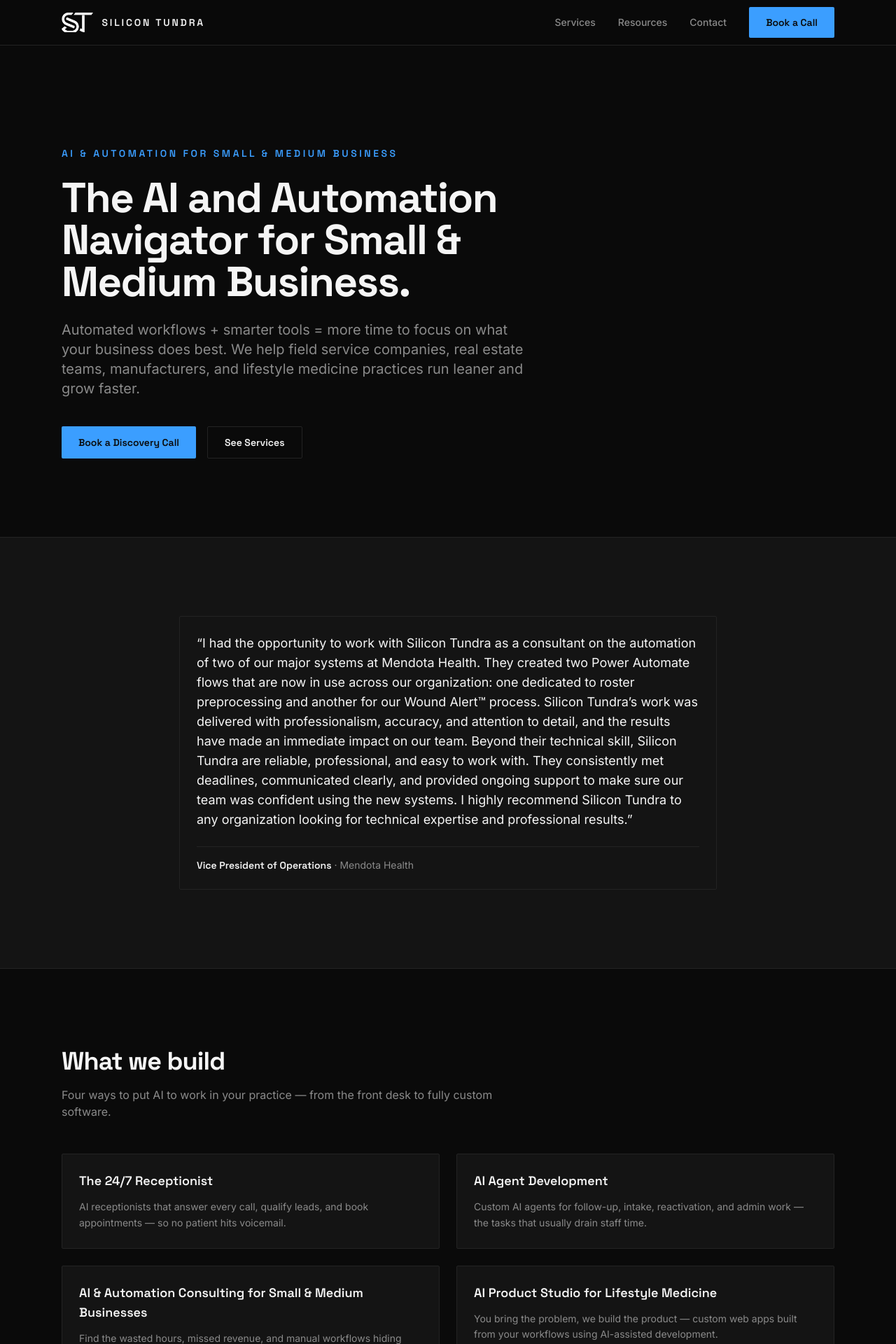
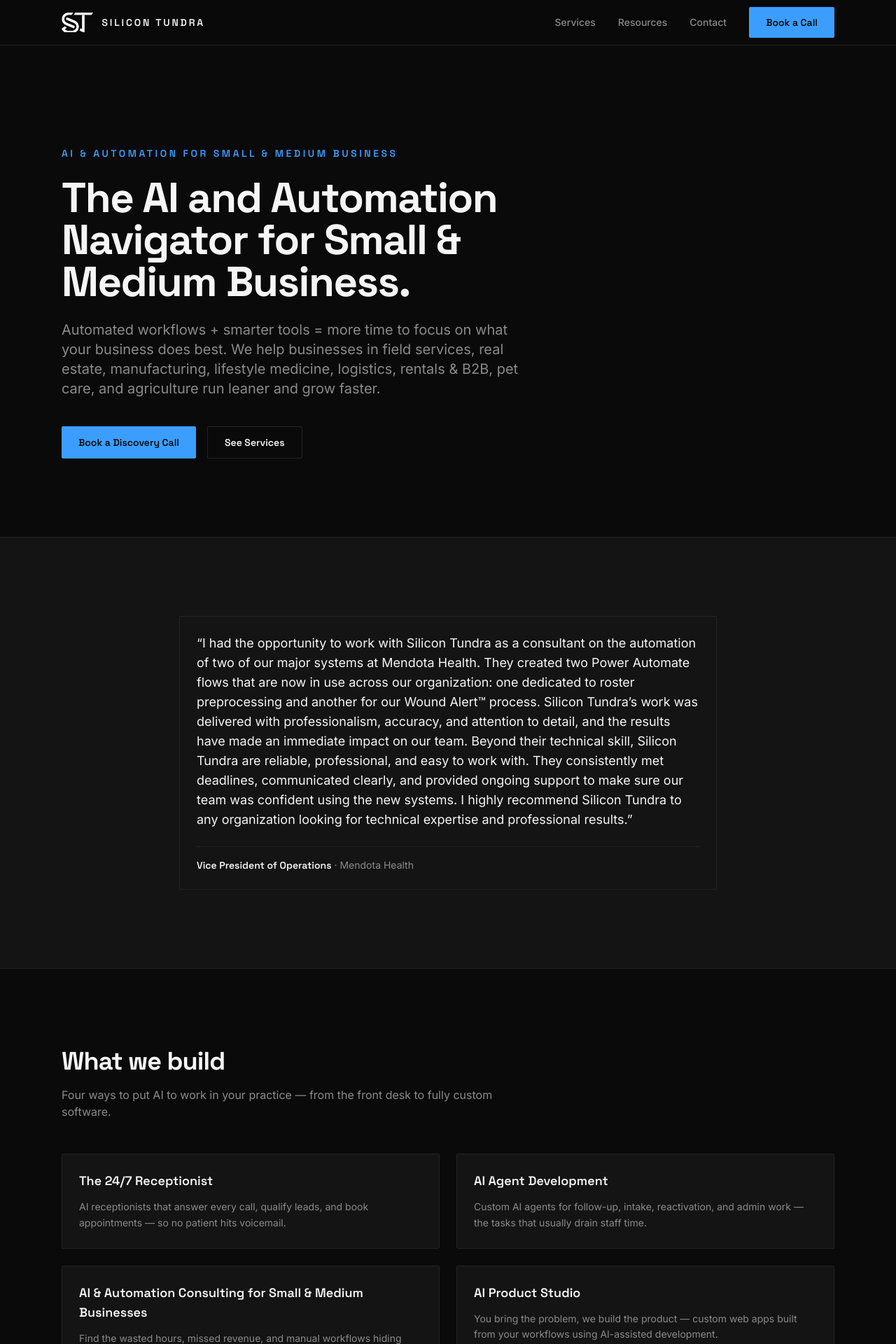
Before and after one commit to jon-regnes/silicontundrawebsite, a Next.js app: page / in a window 1280 px wide. Shown: the top 1920 px of the page at 70% size. Built offline with nearby package versions, Linux system fonts and the light colour scheme; no server answers.

Commit message:
Broaden remaining medical-only framing to SMBs (hero + service/page metadata)

```diff
--- a/app/contact/page.tsx
+++ b/app/contact/page.tsx
@@ -6,7 +6,7 @@ import { OG_IMAGE } from "@/lib/seo";
 export const metadata: Metadata = {
   title: "Contact — Book a Discovery Call",
   description:
-    "Get in touch with Silicon Tundra about AI receptionists, agents, automation consulting, or custom software for your lifestyle medicine practice.",
+    "Get in touch with Silicon Tundra about AI receptionists, agents, automation consulting, or custom software for your business.",
   openGraph: {
     title: "Contact Silicon Tundra",
     description:
--- a/app/layout.tsx
+++ b/app/layout.tsx
@@ -25,7 +25,7 @@ const inter = Inter({
 export const metadata: Metadata = {
   metadataBase: new URL(SITE_URL),
   title: {
-    default: `${SITE_NAME} — AI & Automation for Lifestyle Medicine`,
+    default: `${SITE_NAME} — AI & Automation for Small & Medium Business`,
     template: `%s | ${SITE_NAME}`,
   },
   description: SITE_DESCRIPTION,
--- a/app/resources/products/page.tsx
+++ b/app/resources/products/page.tsx
@@ -9,7 +9,7 @@ import { itemListJsonLd, OG_IMAGE } from "@/lib/seo";
 export const metadata: Metadata = {
   title: "Researched AI & Automation Tools for Medical Practices",
   description:
-    "Curated AI and automation products for lifestyle medicine practices — scheduling, voice AI, automation, and operations tools with honest pros and cons for each.",
+    "Curated AI and automation products for small and medium businesses — scheduling, voice AI, automation, and operations tools with honest pros and cons for each.",
   openGraph: {
     title: "Researched Products | Silicon Tundra",
     description:
@@ -35,7 +35,7 @@ export default function ProductsPage() {
           Researched Products
         </h1>
         <p className="mt-6 max-w-2xl text-lg text-muted">
-          Tools we&apos;ve actually evaluated for lifestyle medicine practices.
+          Tools we&apos;ve actually evaluated for small and medium businesses.
           No affiliate spin — what each one does well, and where it falls
           short.
         </p>
--- a/app/services/page.tsx
+++ b/app/services/page.tsx
@@ -10,11 +10,11 @@ import { OG_IMAGE, serviceJsonLd } from "@/lib/seo";
 export const metadata: Metadata = {
   title: "Services — AI Receptionists, Agents, Consulting & Custom Software",
   description:
-    "Four ways Silicon Tundra puts AI to work in lifestyle medicine practices: 24/7 AI receptionists, custom AI agents, automation consulting, and an AI product studio.",
+    "Four ways Silicon Tundra puts AI to work in small and medium businesses: 24/7 AI receptionists, custom AI agents, automation consulting, and an AI product studio.",
   openGraph: {
     title: "Silicon Tundra Services",
     description:
-      "24/7 AI receptionists, custom AI agents, automation consulting, and custom software for lifestyle medicine practices.",
+      "24/7 AI receptionists, custom AI agents, automation consulting, and custom software for small and medium businesses.",
     images: [OG_IMAGE],
   },
 };
--- a/components/home/Hero.tsx
+++ b/components/home/Hero.tsx
@@ -14,9 +14,9 @@ export function Hero() {
         </h1>
         <p className="mt-6 max-w-2xl text-lg text-muted md:text-xl">
           Automated workflows + smarter tools = more time to focus on what
-          your business does best. We help field service companies, real
-          estate teams, manufacturers, and lifestyle medicine practices run
-          leaner and grow faster.
+          your business does best. We help businesses in field services, real
+          estate, manufacturing, lifestyle medicine, logistics, rentals &amp;
+          B2B, pet care, and agriculture run leaner and grow faster.
         </p>
         <div className="mt-10 flex flex-wrap gap-4">
           <Button href="/contact">Book a Discovery Call</Button>
--- a/content/services/ai-product-studio.mdx
+++ b/content/services/ai-product-studio.mdx
@@ -1,5 +1,5 @@
 ---
-title: "AI Product Studio for Lifestyle Medicine"
+title: "AI Product Studio"
 slug: product-studio
 order: 4
 summary: "You bring the problem, we build the product — custom web apps built from your workflows using AI-assisted development."
```
